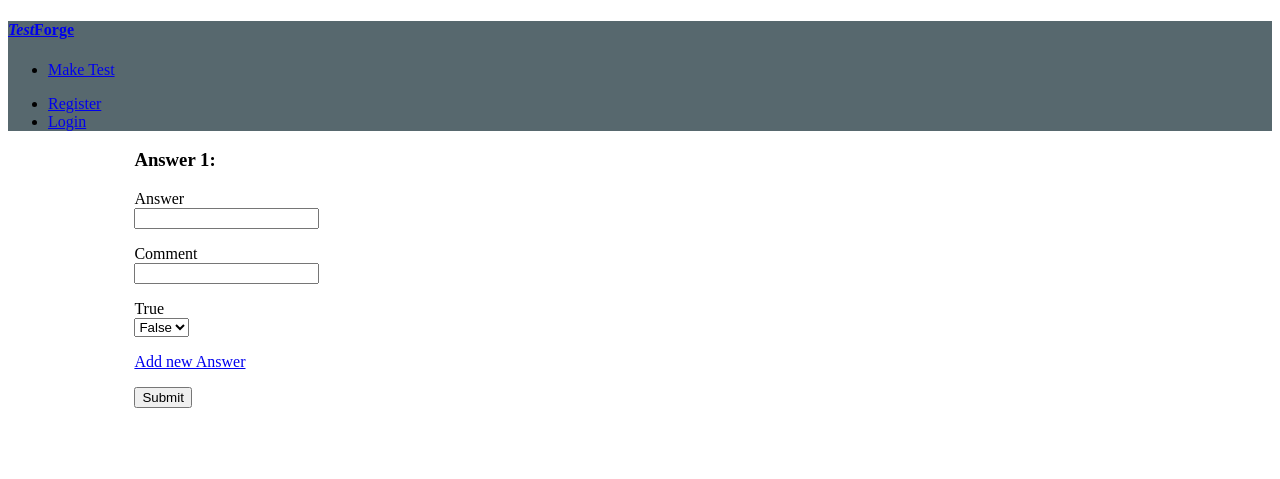
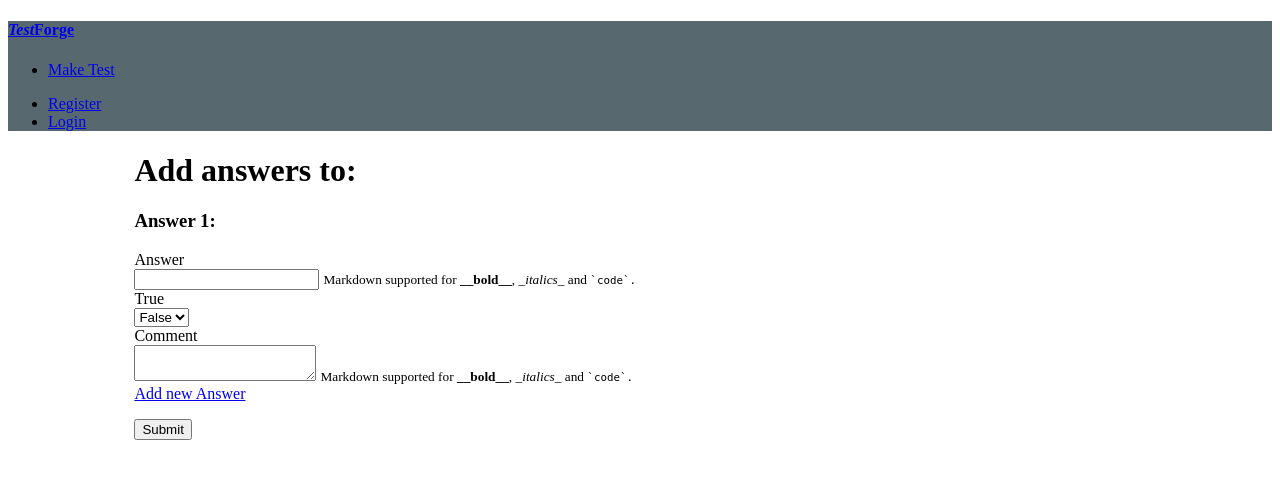
Before and after one commit to KlaBra16F1/CS50, a Flask app: template app/templates/add-answers.html in a window 1280 px wide. Shown: the top 479 px of the page. Run offline with Flask 3, Linux system fonts and the light colour scheme; the template is opened without the code that fills it, so the values that code supplies are empty; some libraries are stand-ins or nearby versions.

Commit message:
update: layout add-questions + add- answers

```diff
--- a/app/app.py
+++ b/app/app.py
@@ -1,7 +1,7 @@
 from flask import Flask, render_template, jsonify, request, redirect, flash, session
 from flask_session import Session
 from werkzeug.security import generate_password_hash
-
+from markdown import markdown
 import helpers as h
 
 # App Setting
@@ -28,6 +28,10 @@ def add_questions():
             flash("New topic {} created.".format(new_topic))
             return redirect("add-questions")
         if request.form.get("new-subtopic") != "":
+            if not request.form.get("topic"):
+                error = "Select a topic first to create a subtopic."
+                flash("")
+                return render_template("add-questions.html", error=error)
             t_id = int(request.form.get("topic"))
             new_subtopic = request.form.get("new-subtopic")
             h.add_subtopic(t_id, new_subtopic)
@@ -38,6 +42,7 @@ def add_questions():
         difficulty = request.form.get("difficulty", None)
         isMultipleChoice = request.form.get("isMultipleChoice",0)
         q_id = h.add_question(s_id, question, difficulty, isMultipleChoice)
+        question = markdown(question)
         flash("Question successully added. Enter Answers now.")
         return render_template("add-answers.html", q_id = q_id["q_id"], question = question)
     topics = h.get_topics()
--- a/app/static/editQuestions.js
+++ b/app/static/editQuestions.js
@@ -76,7 +76,7 @@ function update(id) {
                 <label>Question</label>
                 <input name="question" value="${question}" type="text" data-role="input" >
                 <label>Multiple Choice</label>
-                <select name="multiple" data-role="select" class="input-small w-25" data-filter="false">
+                <select name="multiple" class="input-small w-25" data-filter="false">
                     <option value=0 ${selected0}>No</option>
                     <option value=1 ${selectet1}>Yes</option>
                 </select>
--- a/app/templates/add-answers.html
+++ b/app/templates/add-answers.html
@@ -1,29 +1,37 @@
 {% extends "layout.html" %}
+{% block header %}
+<h1>
+    Add answers to:
+</h1>
+<h3>
+    {{ question | safe }}
+</h3>
+{% endblock %}
 {% block main %}
-    {{ question }} {{ q_id }}
+<div class="wt-75">
     <form  action="/add-answers" method="post">
         <div id="answer-container">
             <h3>Answer 1:</h3>
+            <div class="row">
+                <div class="cell-md-half">
                     <input type="hidden" name="answer[1][q_id]" value="{{ q_id }}">
-            <p>
                     <label>Answer</label><br>
-                <input name="answer[1][answer]">
-            </p>
-
-            <p>
-                <label>Comment</label><br>
-                <input name="answer[1][comment]">
-            </p>
-
-
-            <p>
+                    <input name="answer[1][answer]" data-role="input">
+                    <small>Markdown supported for <strong>__bold__</strong>, <em>_italics_</em> and <code>`code`.</code> </small>
+                </div>
+                <div class="cell-md-fifth">
                     <label>True</label><br>
-                <select name="answer[1][true]">
+                    <select name="answer[1][true]" data-role="select" data-filter="false">
                         <option value="0">False</option>
                         <option value="1">True</option>
                     </select>
-            </p>
-
+                </div>
+                <div class="cell-md-full">
+                    <label>Comment</label><br>
+                    <textarea name="answer[1][comment]" data-role="textarea" class="w-75"></textarea>
+                    <small>Markdown supported for <strong>__bold__</strong>, <em>_italics_</em> and <code>`code`.</code> </small>
+                </div>
+            </div>
         </div>
 
         <a href="javascript:;" id="add-new-answer">Add new Answer</a>
@@ -32,30 +40,32 @@
             <input type="submit">
         </p>
     </form>
-
+</div>
     <script>
     let i = 2;
     document.getElementById('add-new-answer').onclick = function () {
         let template = `
             <h3>Answer ${i}:</h3>
+            <div class="row">
+                <div class="cell-md-half">
                     <input type="hidden" name="answer[${i}][q_id]" value="{{ q_id }}">
-            <p>
                     <label>Answer</label><br>
-                <input name="answer[${i}][answer]">
-            </p>
-
-            <p>
-                <label>Comment</label><br>
-                <input name="answer[${i}][comment]">
-            </p>
-
-            <p>
+                    <input name="answer[${i}][answer]" data-role="input">
+                    <small>Markdown supported for <strong>__bold__</strong>, <em>_italics_</em> and <code>\`code\`.</code> </small>
+                </div>
+                <div class="cell-md-fifth">
                     <label>True</label><br>
-                <select name="answer[${i}][true]">
+                    <select name="answer[${i}][true]" data-role="select" data-filter="false">
                         <option value="0">False</option>
                         <option value="1">True</option>
                     </select>
-            </p>`;
+                </div>
+                <div class="cell-md-full">
+                    <label>Comment</label><br>
+                    <textarea name="answer[${i}][comment]" data-role="textarea" class="w-75"></textarea>
+                    <small>Markdown supported for <strong>__bold__</strong>, <em>_italics_</em> and <code>\`code\`.</code> </small>
+                </div>
+            </div>`;
 
         let container = document.getElementById('answer-container');
         let div = document.createElement('div');
--- a/app/templates/layout.html
+++ b/app/templates/layout.html
@@ -40,10 +40,9 @@
             <!-- Status Messages -->
             {% for message in get_flashed_messages() %}
                 {% if error %}
-                <div class="alert alert-warning alert-dismissible fade show" role="alert">
-                    <span type="button" class="close" data-bs-dismiss="alert" aria-label="Close"><span aria-hidden="true">&times;</span></span>
-                    <strong>Error!</strong> {{ error }}
-                </div>
+                <script type="text/javascript">
+                    Metro.notify.create('{{ error }}', 'ERROR', {cls: "alert", animation: 'none'});
+                </script>
                 {% else %}
                 <script type="text/javascript">
                     Metro.notify.create('{{ message }}', 'Success', {cls: "success", animation: 'none'});
```
Also changed, not shown: app/templates/add-questions.html (+30 -32 lines). Lines whose indentation alone changed are shown as unchanged.
